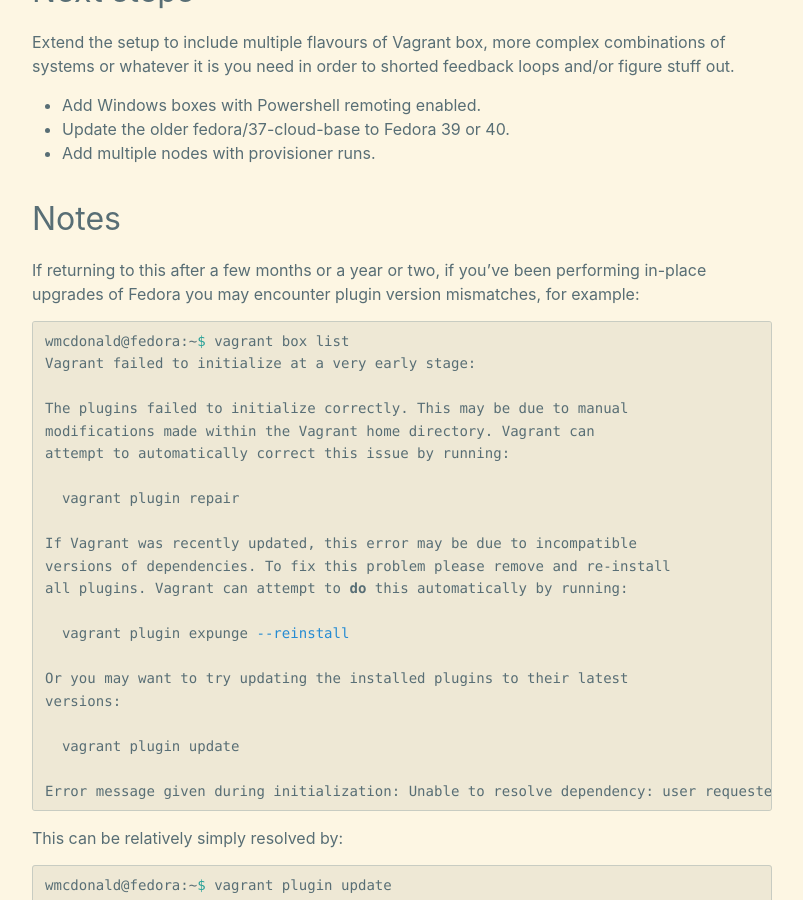
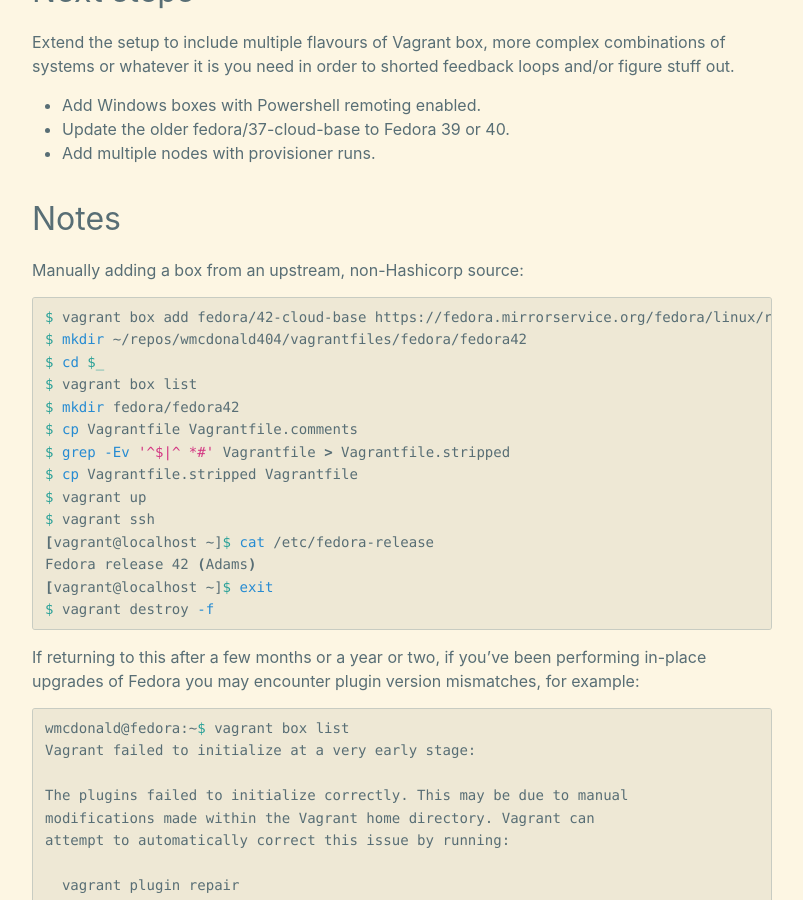
Before and after one commit to wmcdonald404/wmcdonald404.github.io, a Jekyll site: the page built from _posts/2024-03-22-linux-vagrant-libvirt-on-fedora.md, in a window 1280 px wide and 900 px high, scrolled down 2360 px. Shown: the whole window, without its empty margins (238-1041 px from the left). Built offline with Jekyll 4.4.1, drawn with Linux system fonts in a browser that asks for light colours; some of the changed text lies outside the part shown.

Commit message:
Add steps for a new box from an upstream source.

````diff
--- a/_posts/2024-03-22-linux-vagrant-libvirt-on-fedora.md
+++ b/_posts/2024-03-22-linux-vagrant-libvirt-on-fedora.md
@@ -85,6 +85,25 @@ Extend the setup to include multiple flavours of Vagrant box, more complex combi
 - Add multiple nodes with provisioner runs.
 
 ## Notes
+Manually adding a box from an upstream, non-Hashicorp source:
+
+```shell
+$ vagrant box add fedora/42-cloud-base https://fedora.mirrorservice.org/fedora/linux/releases/42/Cloud/x86_64/images/Fedora-Cloud-Base-Vagrant-libvirt-42-1.1.x86_64.vagrant.libvirt.box
+$ mkdir ~/repos/wmcdonald404/vagrantfiles/fedora/fedora42
+$ cd $_
+$ vagrant box list
+$ mkdir fedora/fedora42
+$ cp Vagrantfile Vagrantfile.comments
+$ grep -Ev '^$|^ *#' Vagrantfile > Vagrantfile.stripped
+$ cp Vagrantfile.stripped Vagrantfile
+$ vagrant up
+$ vagrant ssh
+[vagrant@localhost ~]$ cat /etc/fedora-release
+Fedora release 42 (Adams)
+[vagrant@localhost ~]$ exit
+$ vagrant destroy -f
+```
+
 If returning to this after a few months or a year or two, if you've been performing in-place upgrades of Fedora you may encounter plugin version mismatches, for example:
 ```shell
 wmcdonald@fedora:~$ vagrant box list
@@ -201,15 +220,15 @@ sudo virsh net-list --all
 https://github.com/hashicorp/vagrant/issues/12605
 
 ## Further reading
-- https://computingforgeeks.com/using-vagrant-with-libvirt-on-linux/
-- https://app.vagrantup.com/fedora/boxes/37-cloud-base
-- https://alt.fedoraproject.org/en/cloud/
-- https://app.vagrantup.com/fedora/
-- https://download.fedoraproject.org/pub/fedora/linux/releases/37/Cloud/x86_64/images/Fedora-Cloud-Base-Vagrant-37-1.7.x86_64.vagrant-libvirt.box
-- https://github.com/vagrant-libvirt/vagrant-libvirt#installing
-- https://developer.fedoraproject.org/tools/vagrant/vagrant-libvirt.html
-- https://fedoraproject.org/wiki/Changes/LibvirtModularDaemons
-- https://fedoramagazine.org/setting-up-a-vm-on-fedora-server-using-cloud-images-and-virt-install-version-3/
-- https://blog.while-true-do.io/cloud-init-getting-started/
-- https://opensource.com/article/21/10/vagrant-libvirt
-- https://github.com/gusztavvargadr/packer/wiki/Windows-Server
+- [https://computingforgeeks.com/using-vagrant-with-libvirt-on-linux/](https://computingforgeeks.com/using-vagrant-with-libvirt-on-linux/)
+- [https://app.vagrantup.com/fedora/boxes/37-cloud-base](https://app.vagrantup.com/fedora/boxes/37-cloud-base)
+- [https://alt.fedoraproject.org/en/cloud/](https://alt.fedoraproject.org/en/cloud/)
+- [https://app.vagrantup.com/fedora/](https://app.vagrantup.com/fedora/)
+- [https://fedora.mirrorservice.org/fedora/linux/releases/42/Cloud/x86_64/images/ - Fedora-Cloud-Base-Vagrant-37-1.7.x86_64.vagrant-libvirt.box](https://fedora.mirrorservice.org/fedora/linux/releases/42/Cloud/x86_64/images/)
+- [https://github.com/vagrant-libvirt/vagrant-libvirt#installing](https://github.com/vagrant-libvirt/vagrant-libvirt#installing)
+- [https://developer.fedoraproject.org/tools/vagrant/vagrant-libvirt.html](https://developer.fedoraproject.org/tools/vagrant/vagrant-libvirt.html)
+- [https://fedoraproject.org/wiki/Changes/LibvirtModularDaemons](https://fedoraproject.org/wiki/Changes/LibvirtModularDaemons)
+- [https://fedoramagazine.org/setting-up-a-vm-on-fedora-server-using-cloud-images-and-virt-install-version-3/](https://fedoramagazine.org/setting-up-a-vm-on-fedora-server-using-cloud-images-and-virt-install-version-3/)
+- [https://blog.while-true-do.io/cloud-init-getting-started/](https://blog.while-true-do.io/cloud-init-getting-started/)
+- [https://opensource.com/article/21/10/vagrant-libvirt](https://opensource.com/article/21/10/vagrant-libvirt)
+- [https://github.com/gusztavvargadr/packer/wiki/Windows-Server](https://github.com/gusztavvargadr/packer/wiki/Windows-Server)
````
